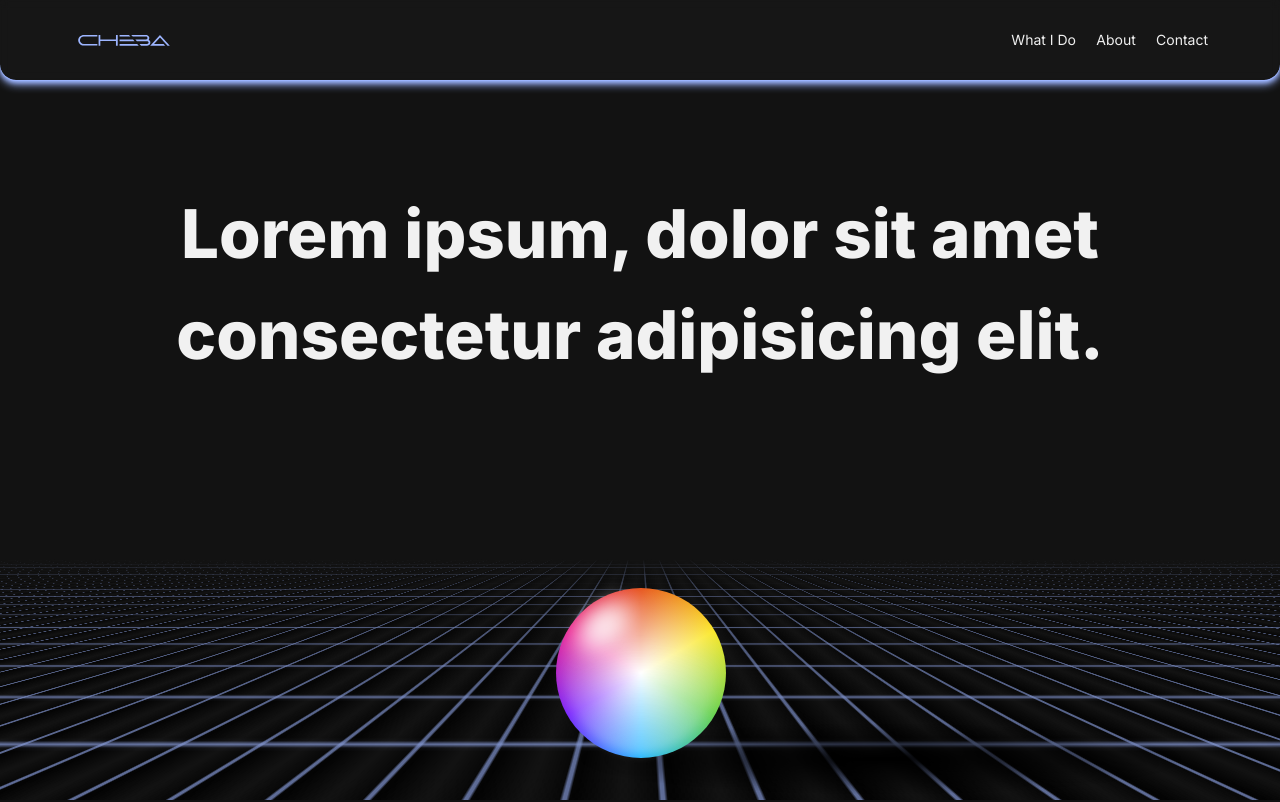
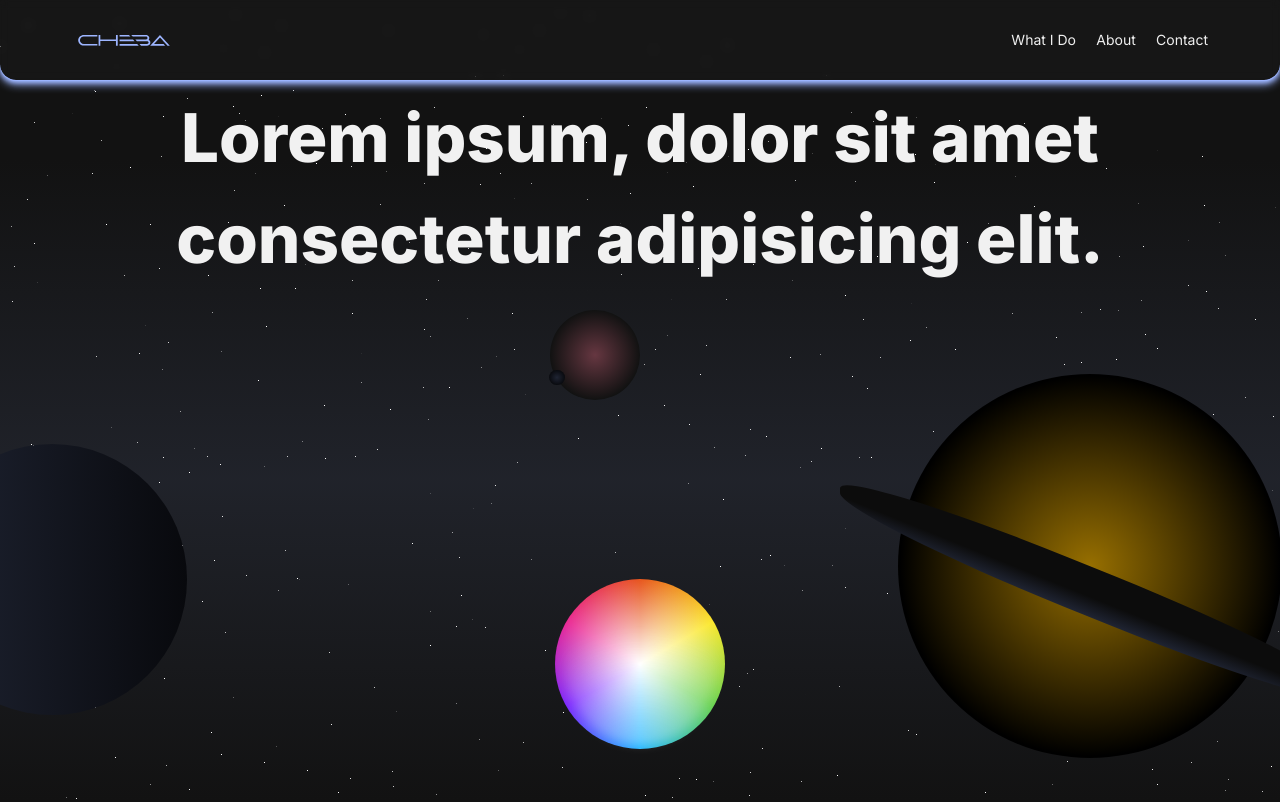
Before and after one commit to cheba91/personal-site, a Next.js app: page / in a window 1280 px wide. Shown: the top 802 px of the page. Built offline with nearby package versions, Linux system fonts and the light colour scheme.

Commit message:
added hero bg

```diff
--- /dev/null
+++ b/components/HeroSection.js
@@ -0,0 +1,236 @@
+import { Grid, Typography, Box, Container, useTheme } from '@mui/material';
+import ThemeToggler from './ThemeToggler';
+import NeonGrid3D from './ui/NeonGrid3D';
+import NeonGridFlat from './ui/NeonGridFlat.js';
+import {
+   editClrTransparency,
+   lightenDarkenColor,
+} from '../utils/lightenDarkenColor';
+
+export default function HeroSection({ changeTheme }) {
+   const {
+      primary: { main: mainClr },
+      dark: { main: mainDarkClr },
+   } = useTheme().palette;
+   const darkMainClr1 = lightenDarkenColor(-0.8, mainClr);
+   const darkMainClr2 = lightenDarkenColor(-0.95, mainClr);
+   const mainTransClr = editClrTransparency(mainClr, 0.1);
+   const blurPlanets = '20px';
+   // const darkTransClr1 = editClrTransparency(darkMainClr1, 0.7);
+   // const darkTransClr2 = editClrTransparency(darkMainClr2, 0.8);
+   return (
+      <>
+         <Box
+            className="outer"
+            pt={11}
+            sx={{
+               height: {
+                  xs: '95vh',
+                  sm: '100vh',
+                  zIndex: '1',
+                  position: 'relative',
+                  overflow: 'hidden',
+               }, //phones have browser tab on top
+
+               // filter: `drop-shadow(0 0 .2vmin #FFF) drop-shadow(0 0 .2vmin #FFF) drop-shadow(0 0 .2vmin #FFF)`,
+               // backgroundImage: `
+               // repeating-conic-gradient(#FFF2 0%, transparent .0002%, transparent .0045%, transparent .045%),
+               // repeating-conic-gradient(#FFF9 0%, transparent .0002%, transparent .0090%, transparent .090%),
+               // repeating-conic-gradient(#FFF6 0%, transparent .0002%, transparent .0075%, transparent .075%)`,
+               backgroundImage: `
+                  linear-gradient(to bottom, ${mainDarkClr} 20%, ${mainTransClr}, ${mainDarkClr})
+                  `,
+            }}
+         >
+            {/* BACKGROUND */}
+            <Box
+               sx={{
+                  width: '200%',
+                  zIndex: '-2',
+                  height: '200%',
+                  position: 'absolute',
+                  top: '10%',
+                  left: '-30%',
+                  backgroundImage: `
+                  repeating-conic-gradient(#FFF 0%, transparent .0002%, transparent .45%, transparent .045%),
+                  repeating-conic-gradient(#FFF 0%, transparent .0002%, transparent .45%, transparent .045%)
+                  `,
+                  transform: 'rotate(10deg)',
+               }}
+               // repeating-conic-gradient(${mainClr} 0%, transparent .0002%, transparent .75%, transparent .075%)
+            />
+            {/* BALL 1 - primary clr */}
+            <Box
+               sx={{
+                  zIndex: '-1',
+                  width: '10vh',
+                  height: '10vh',
+                  top: '-10vh',
+                  right: '-10vw',
+                  position: 'absolute',
+                  borderRadius: '50%',
+                  background: `linear-gradient(to right, ${darkMainClr1} , ${darkMainClr2})`,
+                  opacity: 1,
+                  animation: 'movePlanet1 10s infinite linear',
+                  // filter: 'blur(blurPlanets)',
+                  '@keyframes movePlanet1': {
+                     '0%': {
+                        width: '10vh',
+                        height: '10vh',
+                        top: '-10vh',
+                        right: '-10vw',
+                     },
+                     '100%': {
+                        width: '50vh',
+                        height: '50vh',
+                        top: '100vh',
+                        right: '150vw',
+                     },
+                  },
+               }}
+            />
+            {/* BALL 2 - big, fixed clr */}
+            <Box
+               sx={{
+                  zIndex: '-1',
+                  width: { xs: '60vw', sm: '40vw', md: '30vw' },
+                  height: { xs: '60vw', sm: '40vw', md: '30vw' },
+                  position: 'absolute',
+                  borderRadius: '50%',
+                  bottom: '25vh',
+                  right: '-10vw',
+                  background: `radial-gradient(#976f00, #000000  70%)`,
+                  opacity: 1,
+                  animation: 'movePlanet2 7s infinite alternate',
+                  '@keyframes movePlanet2': {
+                     '0%': {
+                        bottom: '25vh',
+                        right: '-10vw',
+                     },
+                     '100%': {
+                        bottom: '5vh',
+                        right: '0vw',
+                     },
+                  },
+                  // filter: 'blur(blurPlanets)',
+                  '&::before': {
+                     content: "''",
+                     position: 'absolute',
+                     width: '130%',
+                     height: '4vw',
+                     top: '50%',
+                     left: '-15%',
+                     background: `linear-gradient(#0c0c0c 60%, ${darkMainClr1})`,
+                     borderRadius: '45%',
+                     transform: 'skewY(22deg)',
+                     filter: 'blur(blurPlanets)',
+                  },
+               }}
+            />
+            {/* BALL 3 - small fixed clr */}
+            <Box
+               sx={{
+                  zIndex: '-1',
+                  width: { xs: '17vw', sm: '11vw', md: '7vw' },
+                  height: { xs: '17vw', sm: '11vw', md: '7vw' },
+                  position: 'absolute',
+                  borderRadius: '50%',
+                  bottom: '50%',
+                  right: '50%',
+                  background: `radial-gradient(#663741, ${mainDarkClr}  70%)`,
+                  opacity: 1,
+                  // animation: 'movePlanet3 5s infinite linear',
+                  '@keyframes movePlanet3': {
+                     '0%': {},
+                     '25%': {},
+                     '250%': {},
+                     '100%': {},
+                  },
+                  // filter: 'blur(blurPlanets)',
+                  '&::before': {
+                     content: "''",
+                     position: 'absolute',
+                     // transform: 'skewY(10deg)',
+
+                     background: `radial-gradient( ${darkMainClr1}, #000 )`,
+                     borderRadius: '50%',
+                     // transform: 'skewY(22deg)',
+                     // filter: 'blur(blurPlanets)',
+                     animation: 'movePlanet3moon 5s infinite linear',
+                     '@keyframes movePlanet3moon': {
+                        '0%': {
+                           width: '10px',
+                           height: '10px',
+                           top: '70%',
+                           left: '-30%',
+                        },
+                        '50%': {
+                           width: '25px',
+                           height: '25px',
+                           top: '60%',
+                           left: '45%',
+                        },
+                        '100%': {
+                           width: '10px',
+                           height: '10px',
+                           top: '50%',
+                           left: '100%',
+                        },
+                     },
+                  },
+               }}
+            />
+
+            <Grid
+               container
+               spacing={2}
+               margin="0"
+               zIndex="5"
+               flexWrap="nowrap"
+               flexDirection="column"
+               width="100%"
+               height="100%"
+               alignItems="center"
+               justifyContent="space-between"
+               // sx={{
+               //    height: { xs: '95vh', sm: '100vh' }, //phones have browser tab on top
+               //    paddingTop: { xs: 16, sm: 18, md: 23 },
+               //    // gap: { xs: '2rem', sm: '2rem', lg: '3rem' },
+               // }}
+            >
+               {/* TOP hero part */}
+               <Grid>
+                  <Container>
+                     <Typography
+                        textAlign="center"
+                        component="h1"
+                        sx={{
+                           fontWeight: 800,
+                           fontSize: {
+                              xs: '2.3rem',
+                              sm: '3.7rem',
+                              md: '4.2rem',
+                           },
+                        }}
+                     >
+                        Lorem ipsum, dolor sit amet consectetur adipisicing
+                        elit.
+                     </Typography>
+                  </Container>
+               </Grid>
+
+               {/* BOTTOM hero part */}
+               <Grid
+                  position="relative"
+                  width="100%"
+                  height="100%"
+                  overflow="hidden"
+               >
+                  {/* <NeonGridFlat /> */}
+                  <ThemeToggler changeTheme={changeTheme} />
+               </Grid>
+            </Grid>
+         </Box>
+      </>
+   );
+}
--- a/components/ThemeToggler.js
+++ b/components/ThemeToggler.js
@@ -74,6 +74,7 @@ export default function ThemeToggler({ changeTheme }) {
 
       <Box
          sx={{
+            zIndex: 20,
             width: `${ballSize}px`,
             height: `${ballSize}px`,
             display: 'inline-block',
@@ -84,12 +85,12 @@ export default function ThemeToggler({ changeTheme }) {
             bottom: '10%',
             transform: 'translate(-50%, 0)',
 
-            animation: 'moveBall 1s infinite alternate',
-            '@keyframes moveBall': {
-               '0%': { marginBottom: '0', marginLeft: '0' },
-               '50%': { marginBottom: '0.2rem', marginLeft: '0.2rem' },
-               '100%': { marginBottom: '0', marginLeft: '0' },
-            },
+            // animation: 'moveBall 1s infinite alternate',
+            // '@keyframes moveBall': {
+            //    '0%': { marginBottom: '0', marginLeft: '0' },
+            //    '50%': { marginBottom: '0.2rem', marginLeft: '0.2rem' },
+            //    '100%': { marginBottom: '0', marginLeft: '0' },
+            // },
          }}
       >
          {/* Inner ball, coloring etc. */}
@@ -120,33 +121,33 @@ export default function ThemeToggler({ changeTheme }) {
                   zIndex: '2',
                },
                // White Reflection
-               '&::after': {
-                  width: '100%',
-                  height: '100%',
-                  content: "''",
-                  position: 'absolute',
-                  top: '25%',
-                  left: '25%',
-                  paddingLeft: '100%',
-                  paddingTop: '100%',
-                  borderRadius: '50%',
-                  background:
-                     'radial-gradient(circle at 50% 50%,  rgba(255, 255, 255, 0.8), rgba(255, 255, 255, 0.8) 14%, rgba(255, 255, 255, 0) 24%)',
-                  filter: 'blur(10px)',
-                  transform:
-                     'translateX(-80px) translateY(-90px) skewX(-20deg)',
-                  animation: 'moveReflection 0.4s infinite alternate',
-                  '@keyframes moveReflection': {
-                     '0%': { left: '25%', top: '25%' },
-                     '50%': { left: '27%', top: '26%' },
-                     '100%': { left: '25%', top: '25%' },
-                  },
-               },
+               // '&::after': {
+               //    width: '100%',
+               //    height: '100%',
+               //    content: "''",
+               //    position: 'absolute',
+               //    top: '25%',
+               //    left: '25%',
+               //    paddingLeft: '100%',
+               //    paddingTop: '100%',
+               //    borderRadius: '50%',
+               //    background:
+               //       'radial-gradient(circle at 50% 50%,  rgba(255, 255, 255, 0.8), rgba(255, 255, 255, 0.8) 14%, rgba(255, 255, 255, 0) 24%)',
+               //    filter: 'blur(10px)',
+               //    transform:
+               //       'translateX(-80px) translateY(-90px) skewX(-20deg)',
+               //    animation: 'moveReflection 0.4s infinite alternate',
+               //    '@keyframes moveReflection': {
+               //       '0%': { left: '25%', top: '25%' },
+               //       '50%': { left: '27%', top: '26%' },
+               //       '100%': { left: '25%', top: '25%' },
+               //    },
+               // },
             }}
          ></Box>
 
          {/* Ball Shadow */}
-         <Box
+         {/* <Box
             sx={{
                marginLeft: '25px',
                marginTop: '-40px',
@@ -155,7 +156,7 @@ export default function ThemeToggler({ changeTheme }) {
                background: 'radial-gradient(#000f, #fff0 72%)',
                borderRadius: '50%',
             }}
-         />
+         /> */}
          {/* Color Pin */}
          {/* <EditLocationIcon
             sx={{
--- a/pages/index.js
+++ b/pages/index.js
@@ -1,14 +1,14 @@
 import { Container } from '@mui/material';
 import About from '../components/About';
 import Contact from '../components/Contact';
-import Hero from '../components/Hero';
+import HeroSection from '../components/HeroSection';
 import Background from '../components/layout/Background';
 import StackInfoList from '../components/StackInfoList';
 export default function HomePage({ changeTheme }) {
    return (
       <>
-         <Hero changeTheme={changeTheme} />
-         <Container sx={{ py: 10 }} className="wrapContainer">
+         <HeroSection changeTheme={changeTheme} />
+         <Container sx={{ pt: 10 }} className="wrapContainer">
             <StackInfoList />
             <About />
             <Contact />
```
Also changed, not shown: components/Contact.js (+4 -6 lines).
